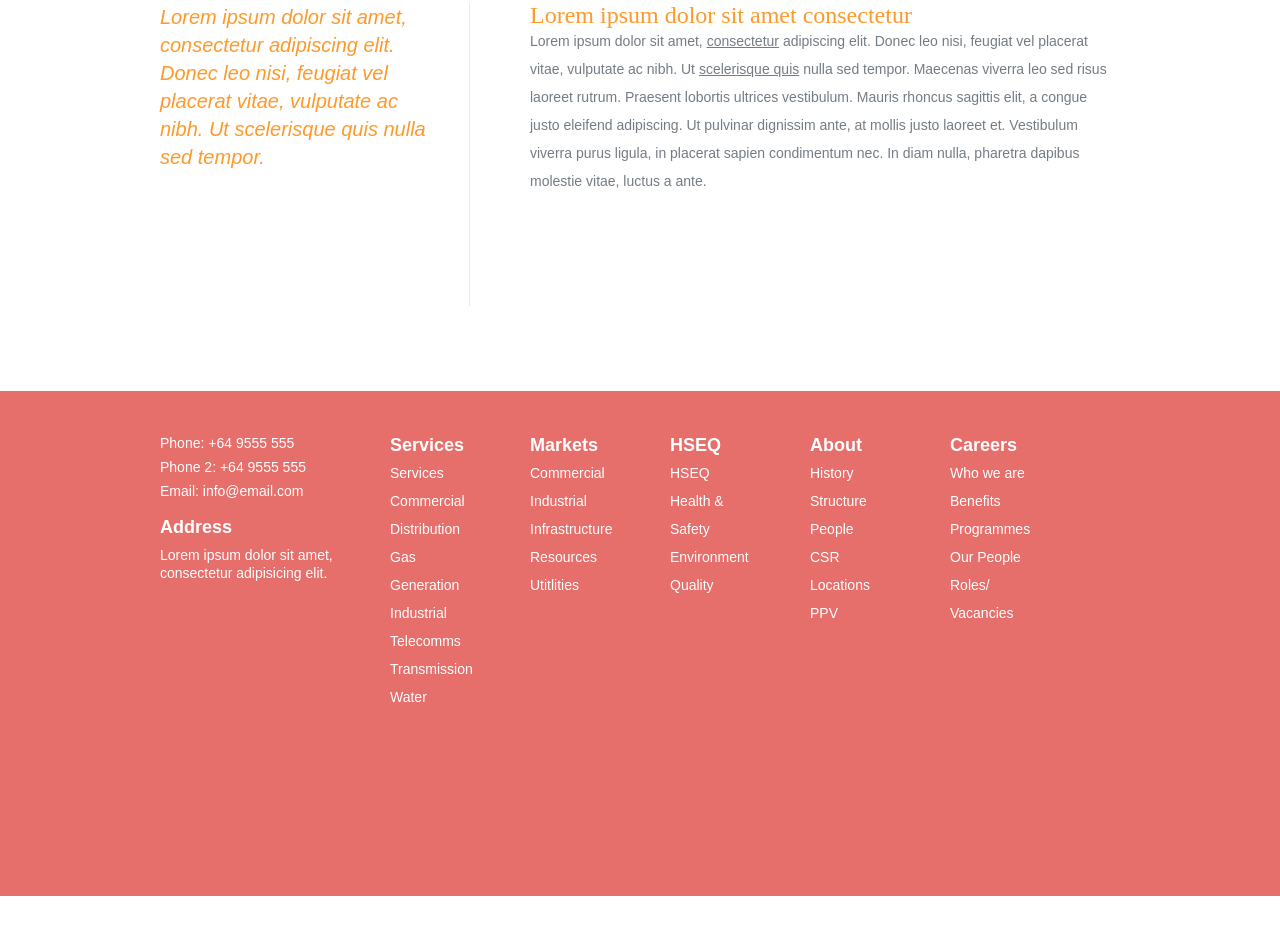
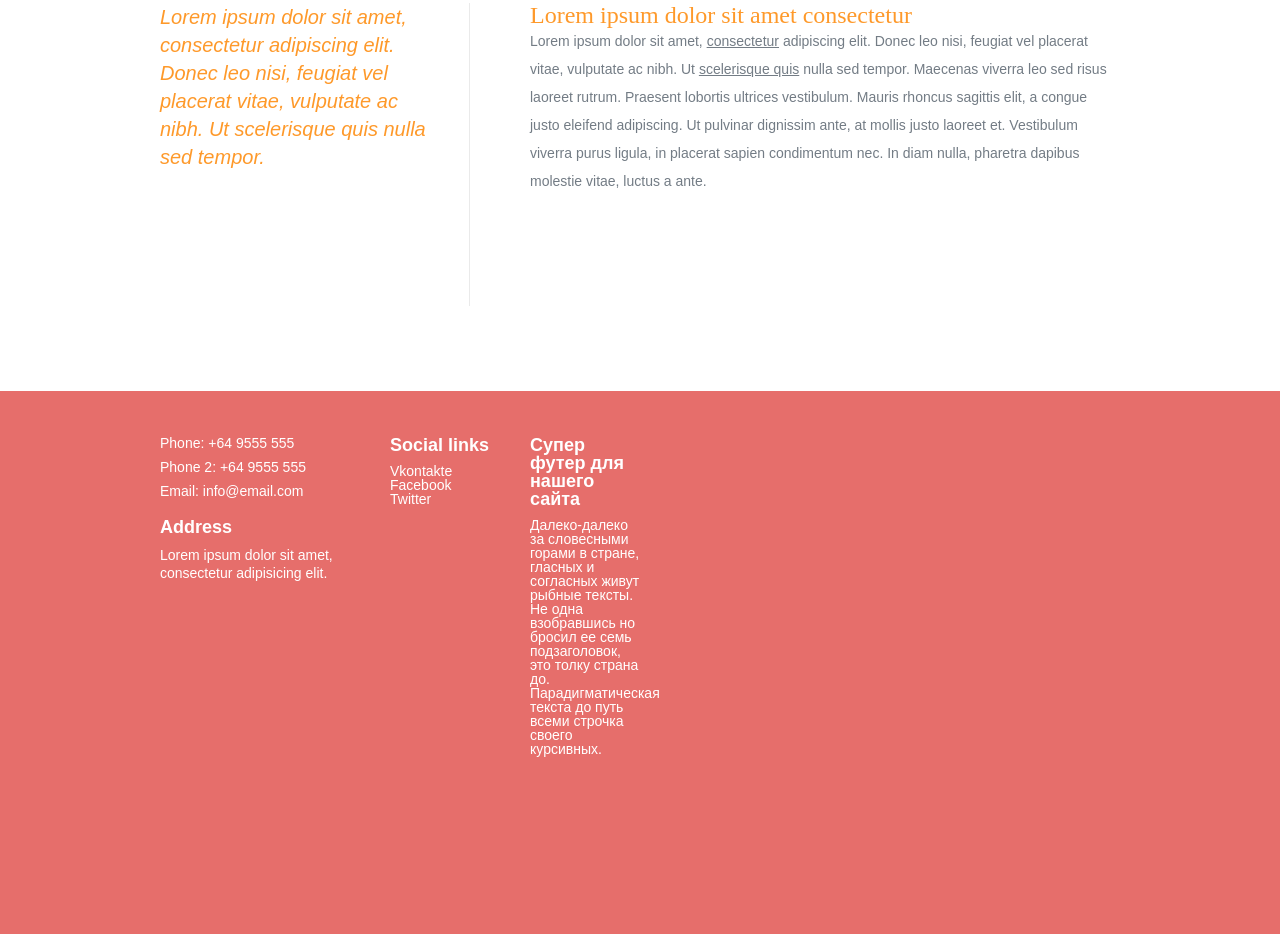
Before and after one commit to nobleworkshop/organic-2, a plain HTML site: page index.html in a window 1280 px wide. Shown: the part 1011-1945 px from the top of the page. Before the commit the page ends 1907 px from the top, so only its background shows below. Drawn offline with Linux system fonts and the light colour scheme.

Commit message:
footer-changes

```diff
--- a/index.html
+++ b/index.html
@@ -98,64 +98,19 @@
 		</div>
 
 		<div class="column_menu">
-			<h4>Services</h4>
-			<ul>
-				<li><a href="#">Services</a></li>
-				<li><a href="#">Commercial</a></li>
-				<li><a href="#">Distribution</a></li>
-				<li><a href="#">Gas</a></li>
-				<li><a href="#">Generation</a></li>
-				<li><a href="#">Industrial</a></li>
-				<li><a href="#">Telecomms</a></li>
-				<li><a href="#">Transmission</a></li>
-				<li><a href="#">Water</a></li>
-			</ul>
+			<h4>Social links</h4>
+			<p>Vkontakte</p>
+			<p>Facebook</p>
+			<p>Twitter</p>
 		</div>
-		<div class="column_menu">
-			<h4>Markets</h4>
-			<ul>
-				<li><a href="#">Commercial</a></li>
-				<li><a href="#">Industrial</a></li>
-				<li><a href="#">Infrastructure</a></li>
-				<li><a href="#">Resources</a></li>
-				<li><a href="#">Utitlities</a></li>
-			</ul>
-		</div>
-		<div class="column_menu">
-			<h4>HSEQ</h4>
-			<ul>
-				<li><a href="#">HSEQ</a></li>
-				<li><a href="#">Health &</a></li>
-				<li><a href="#">Safety</a></li>
-				<li><a href="#">Environment</a></li>
-				<li><a href="#">Quality</a></li>
-			</ul>
 
 
+		<div class="column_menu">
+			<h4>Супер футер для нашего сайта</h4>
+			<p>Далеко-далеко за словесными горами в стране, гласных и согласных живут рыбные тексты. Не одна взобравшись но бросил ее семь подзаголовок, это толку страна до. Парадигматическая текста до путь всеми строчка своего курсивных.</p>
 
 		</div>
-		<div class="column_menu">
-			<h4>About</h4>
-			<ul>
-				<li><a href="#">History</a></li>
-				<li><a href="#">Structure</a></li>
-				<li><a href="#">People</a></li>
-				<li><a href="#">CSR</a></li>
-				<li><a href="#">Locations</a></li>
-				<li><a href="#">PPV</a></li>
-			</ul>
-		</div>
-		<div class="column_menu">
-			<h4>Careers</h4>
-			<ul>
-				<li><a href="#">Who we are</a></li>
-				<li><a href="#">Benefits</a></li>
-				<li><a href="#">Programmes</a></li>
-				<li><a href="#">Our People</a></li>
-				<li><a href="#">Roles/</a></li>
-				<li><a href="#">Vacancies</a></li>
-			</ul>
-		</div>
+
 
 	</div>
 	<!-- // Container -->
```
